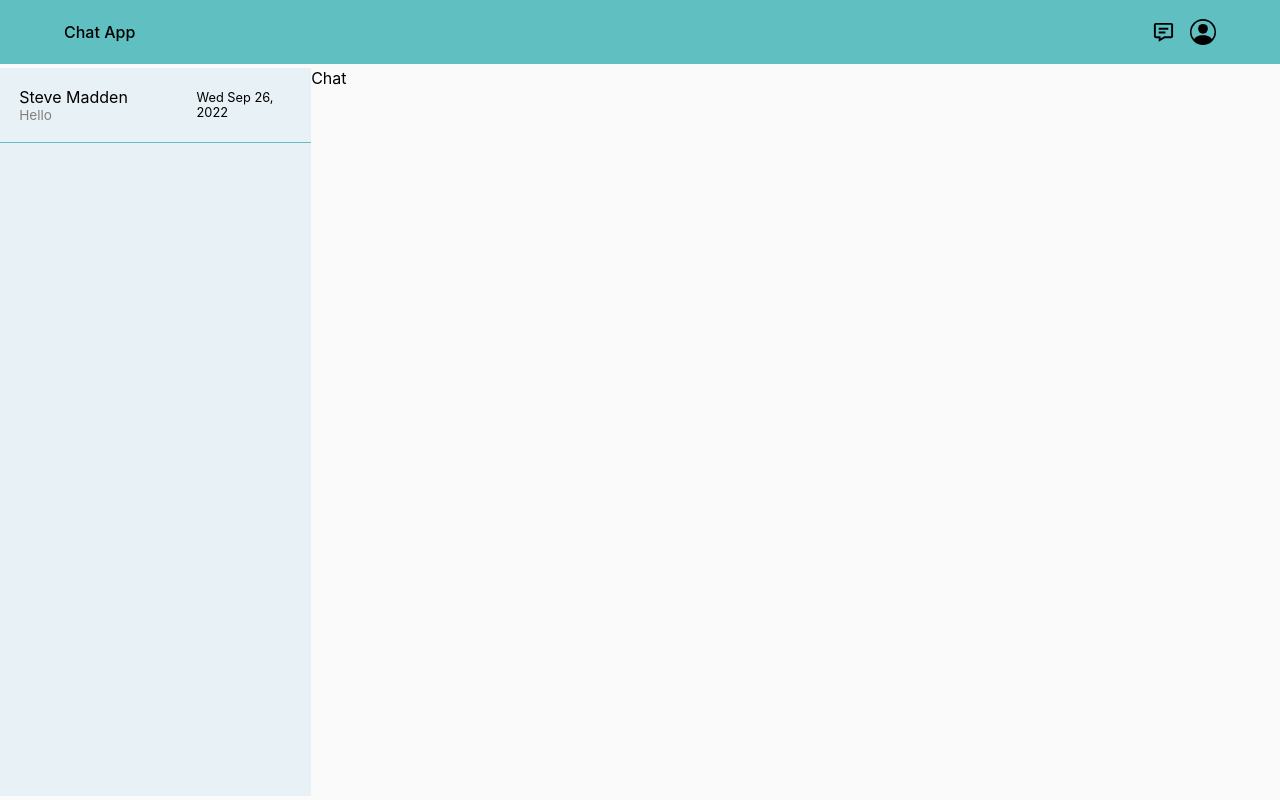
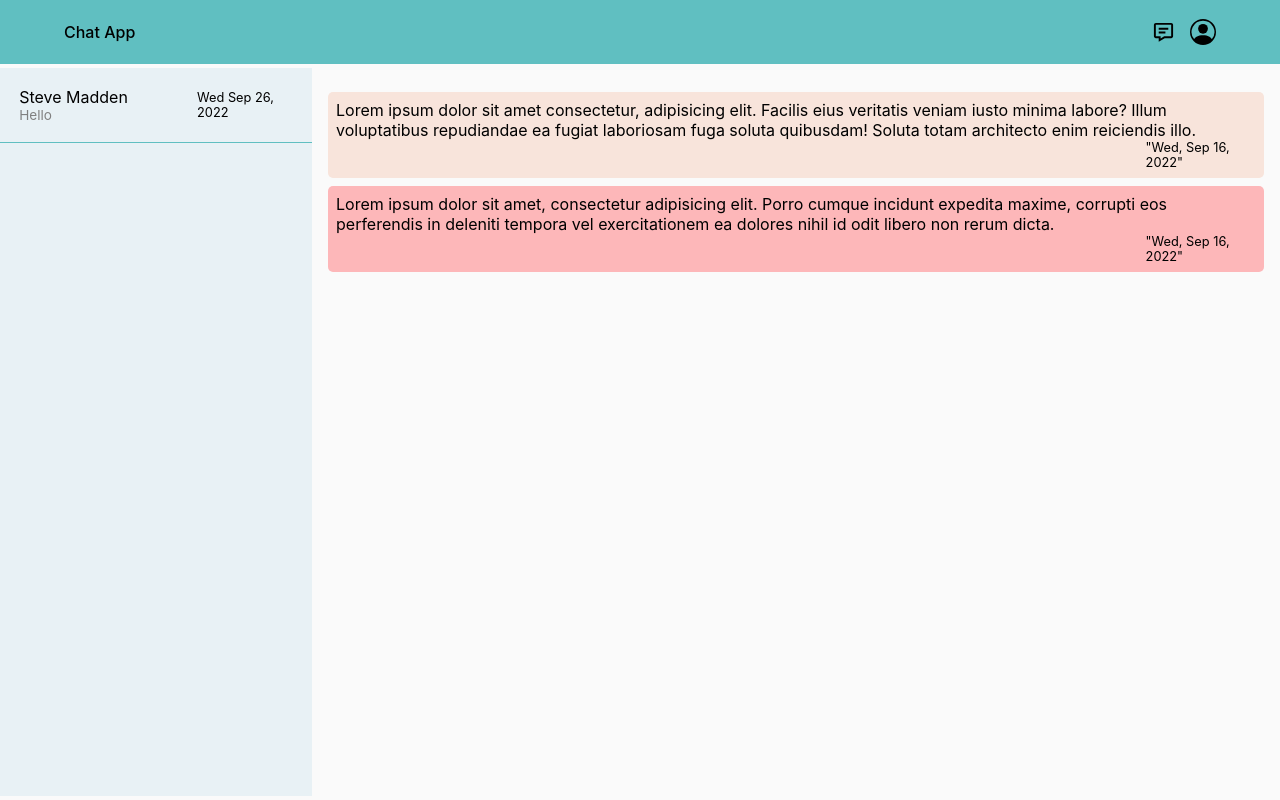
Before and after one commit to mankirats/Chat-App, a React (Create React App) app: page / in a window 1280 px wide. Built offline with nearby package versions, Linux system fonts and the light colour scheme.

Commit message:
Chat commit Completed

```diff
--- a/src/components/Chat.js
+++ b/src/components/Chat.js
@@ -1,7 +1,25 @@
 import React from "react";
-
+import { MessageViewContainer, MessageGroupContainer } from "./CustomStyle";
+import { UserWindowDate } from "./CustomStyle";
 function Chat() {
-    return <div>Chat</div>;
+    return (
+        <MessageGroupContainer>
+            <MessageViewContainer>
+                Lorem ipsum dolor sit amet consectetur, adipisicing elit.
+                Facilis eius veritatis veniam iusto minima labore? Illum
+                voluptatibus repudiandae ea fugiat laboriosam fuga soluta
+                quibusdam! Soluta totam architecto enim reiciendis illo.
+                <UserWindowDate chat>"Wed, Sep 16, 2022"</UserWindowDate>
+            </MessageViewContainer>
+            <MessageViewContainer send>
+                Lorem ipsum dolor sit amet, consectetur adipisicing elit. Porro
+                cumque incidunt expedita maxime, corrupti eos perferendis in
+                deleniti tempora vel exercitationem ea dolores nihil id odit
+                libero non rerum dicta.
+                <UserWindowDate chat>"Wed, Sep 16, 2022"</UserWindowDate>
+            </MessageViewContainer>
+        </MessageGroupContainer>
+    );
 }
 
 export default Chat;
```
